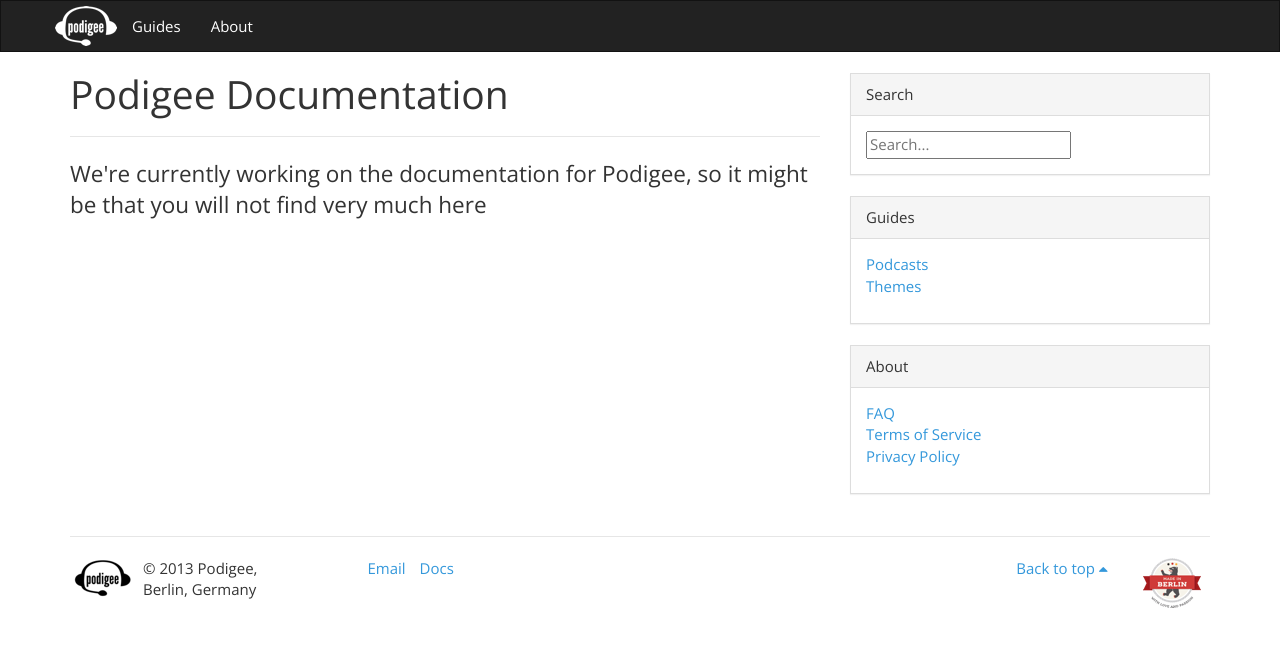
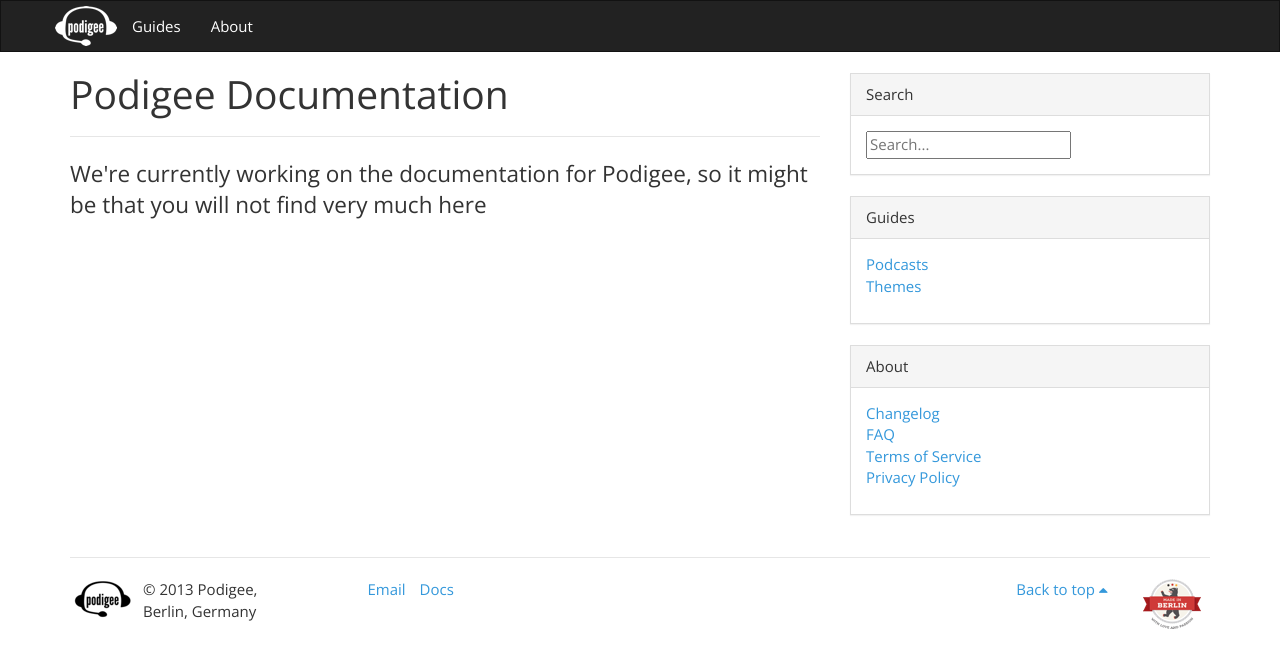
Before and after one commit to matisojka/docs.podigee.com, a Jekyll site: the page built from index.md, in a window 1280 px wide. Shown: the top 668 px of the page. Built offline with Jekyll 4.4.1, drawn with Linux system fonts in a browser that asks for light colours; nearby versions of some CDN libraries; Markdown is read by kramdown in place of the engine named in the settings.

Commit message:
adds changelog to sidebar links

```diff
--- a/_layouts/en.html
+++ b/_layouts/en.html
@@ -99,6 +99,9 @@
             <div class="panel-body">
               <ul class="list-unstyled">
                 <li>
+                  <a href="/about/changelog/">Changelog</a>
+                </li>
+                <li>
                   <a href="/about/faq/">FAQ</a>
                 </li>
                 <li>
```
